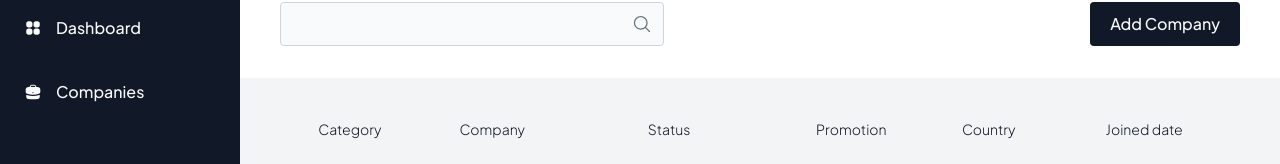
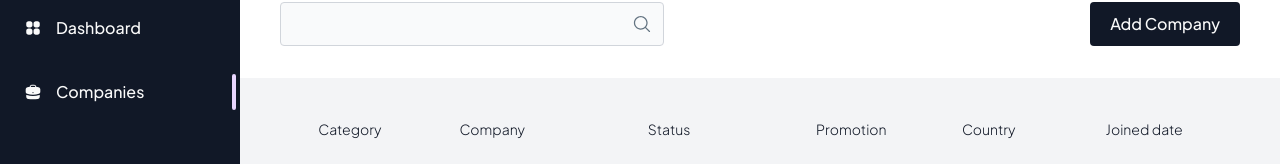
Before and after one commit to spalnique/next-js-course, a Next.js app: page /companies in a window 1280 px wide. Shown: the part 123-287 px from the top of the page. Built offline with nearby package versions, Linux system fonts and the light colour scheme.

Commit message:
Layouts block

```diff
--- a/package.json
+++ b/package.json
@@ -16,7 +16,8 @@
     "next": "14.2.15",
     "prettier": "^3.3.3",
     "react": "^18",
-    "react-dom": "^18"
+    "react-dom": "^18",
+    "sharp": "^0.33.5"
   },
   "devDependencies": {
     "@types/node": "^20",
--- a/src/app/(admin)/companies/[id]/page.tsx
+++ b/src/app/(admin)/companies/[id]/page.tsx
@@ -1,8 +1,9 @@
 import { FC } from 'react';
-import { Params } from 'next/dist/shared/lib/router/utils/route-matcher';
 import Header from '@/app/components/header';
 
-const Page: FC<Params> = ({ params }) => {
+type PageProps = { params: { id: string } };
+
+const Page: FC<PageProps> = ({ params }) => {
   return (
     <>
       <Header>Company ({params.id})</Header>
--- a/src/app/components/company-row.tsx
+++ b/src/app/components/company-row.tsx
@@ -2,6 +2,7 @@
 import clsx from 'clsx';
 import StatusLabel, { Status } from '@/app/components/status-label';
 import { FC } from 'react';
+import Link from 'next/link';
 
 export interface CompanyRowProps {
   id: number;
@@ -28,7 +29,7 @@
         {category}
       </td>
       <td>
-        <a href={`/companies/${id}`}>{company}</a>
+        <Link href={`/companies/${id}`}>{company}</Link>
       </td>
       <td>
         <StatusLabel status={status} />
--- a/src/app/components/sidebar-item.tsx
+++ b/src/app/components/sidebar-item.tsx
@@ -1,7 +1,10 @@
 import { FC, PropsWithChildren } from 'react';
 import Image from 'next/image';
+import Link from 'next/link';
+import clsx from 'clsx';
 
 export type SidebarItemProps = PropsWithChildren & {
+  current?: boolean;
   pathname: string;
   src: string;
   alt: string;
@@ -9,16 +12,23 @@
 
 const SidebarItem: FC<SidebarItemProps> = ({
   children,
+  current,
   pathname,
   src,
   alt,
 }) => {
   return (
     <li>
-      <a href={pathname} className="flex items-center h-9 mx-1 gap-3.5">
+      <Link
+        href={pathname}
+        className={clsx(
+          'flex items-center h-9 mx-1 gap-3.5',
+          current &&
+            'after:h-full after:ml-auto after:border-2 after:border-purple-200 after:rounded-sm'
+        )}>
         <Image className="ml-5" width={18} height={18} src={src} alt={alt} />
         <span className="font-medium text-zinc-50">{children}</span>
-      </a>
+      </Link>
     </li>
   );
 };
--- a/src/app/components/sidebar.tsx
+++ b/src/app/components/sidebar.tsx
@@ -1,8 +1,16 @@
+'use client';
+
 import { FC } from 'react';
 import Image from 'next/image';
 import SidebarItem from '@/app/components/sidebar-item';
+import { usePathname, useRouter } from 'next/navigation';
 
 const Sidebar: FC = () => {
+  const router = useRouter();
+  const pathname = usePathname();
+  const handleExit = () => {
+    router.push('/');
+  };
   return (
     <aside className="fixed top-0 left-0 z-40 w-60 h-screen">
       <div className="flex flex-col h-full overflow-y-auto bg-gray-900">
@@ -15,19 +23,23 @@
         />
         <ul className="space-y-7">
           <SidebarItem
+            current={pathname === '/dashboard'}
             pathname="/dashboard"
             src="/icons/squares.svg"
             alt="dashboard icon">
             Dashboard
           </SidebarItem>
           <SidebarItem
+            current={pathname === '/companies'}
             pathname="/companies"
             src="/icons/briefcase.svg"
             alt="companies icon">
             Companies
           </SidebarItem>
         </ul>
-        <button className="flex items-center gap-2 p-6 mt-auto mx-auto">
+        <button
+          className="flex items-center gap-2 p-6 mt-auto mx-auto"
+          onClick={handleExit}>
           <Image
             width={18}
             height={18}
--- a/src/app/components/test.tsx
+++ /dev/null
@@ -1,9 +0,0 @@
-import { FC } from 'react';
-
-export type TestProps = { text: string; value: number };
-
-const Test: FC<TestProps> = ({}) => {
-  return <></>;
-};
-
-export default Test;
--- /dev/null
+++ b/src/app/test/page.tsx
@@ -0,0 +1,7 @@
+import { FC } from 'react';
+
+const Test: FC = () => {
+  return <h1>Test</h1>;
+};
+
+export default Test;
```
Also changed, not shown: src/app/@types/global.d.ts (added), 1 other file (tests, documents, lock files or other folders).
